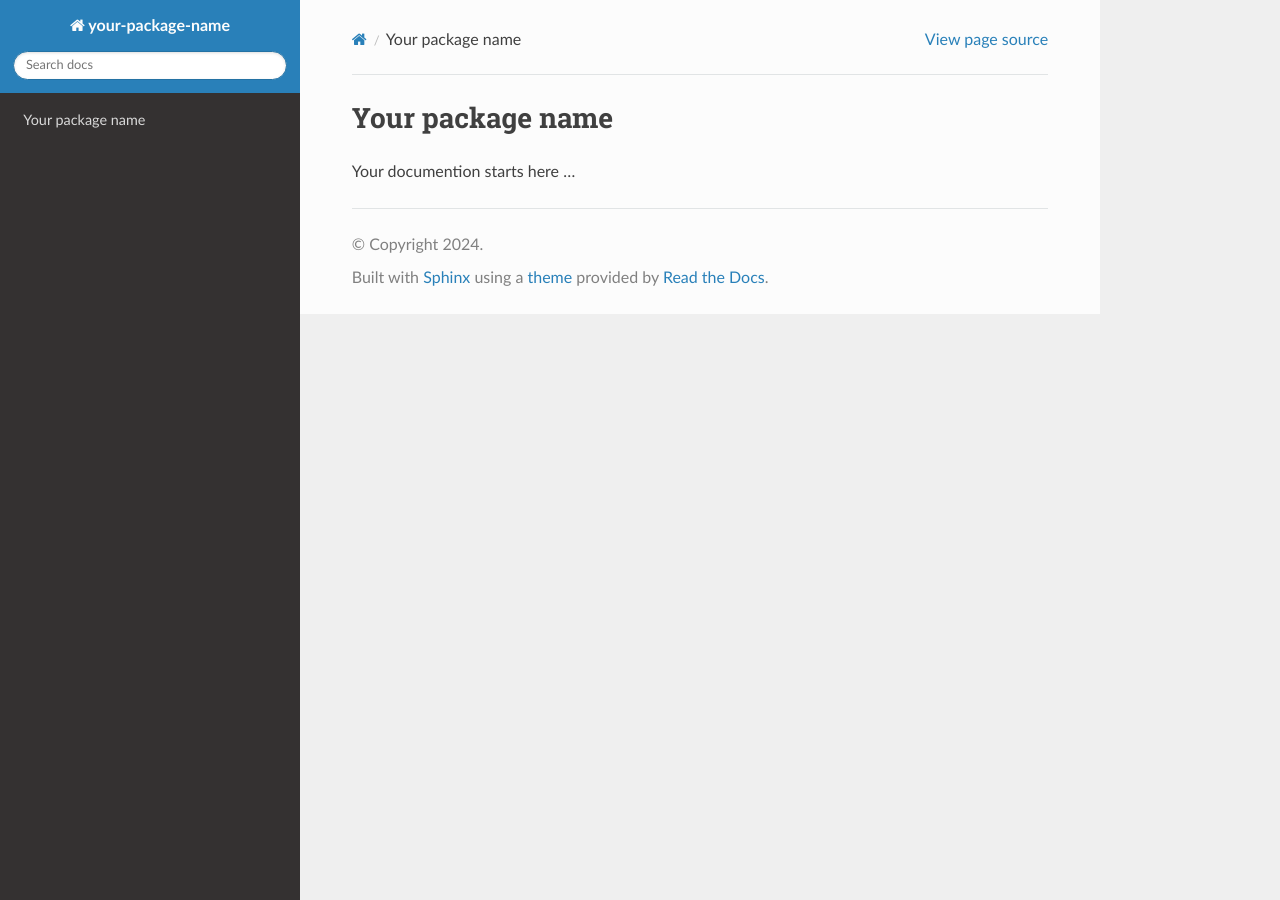
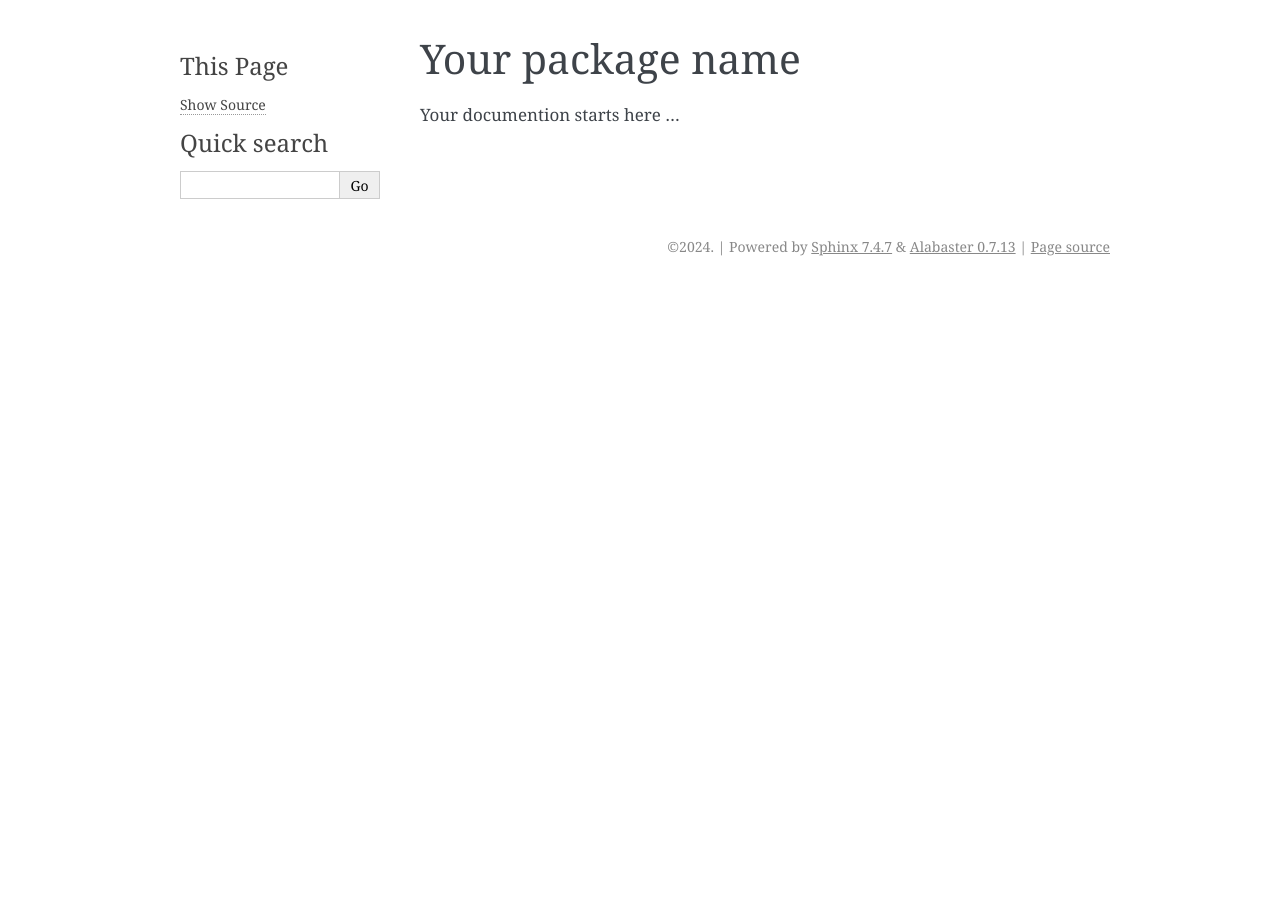
Before and after one commit to palewire/python-open-source-template, a Sphinx documentation site: the page built from docs/index.md, in a window 1280 px wide. Built offline with Sphinx 7.4.7, drawn with Linux system fonts in a browser that asks for light colours.

Commit message:
Simplify basic docs config

```diff
--- a/docs/conf.py
+++ b/docs/conf.py
@@ -5,7 +5,7 @@ import sys
 from datetime import datetime
 
 # Insert the parent directory into the path
-sys.path.insert(0, os.path.abspath("../your_source_code"))
+# sys.path.insert(0, os.path.abspath("../your_source_code"))
 
 project = "your-package-name"
 year = datetime.now().year
@@ -15,7 +15,7 @@ author = "your-name"
 templates_path = ["_templates"]
 exclude_patterns = ["_build", "Thumbs.db", ".DS_Store"]
 
-html_theme = "sphinx_rtd_theme"
+# html_theme = "palewire"
 html_baseurl = "/docs/"
 pygments_style = "sphinx"
 
```
Also changed, not shown: 3 other files.
